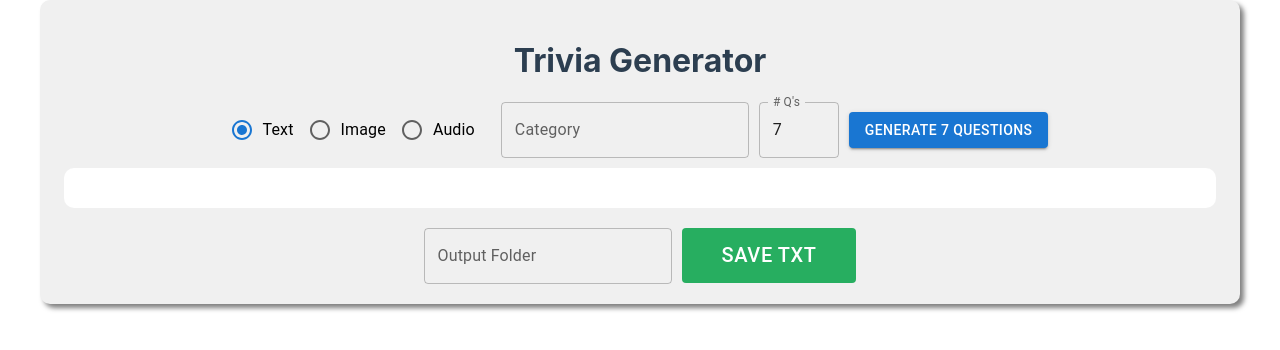
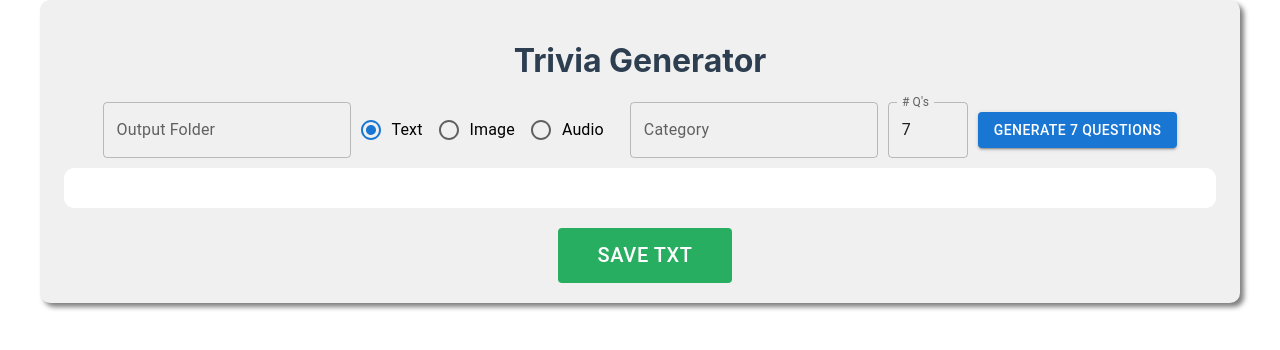
Before and after one commit to jduffey/gpt-trivia-assist, a React (Create React App) app: page / in a window 1280 px wide. Shown: the top 350 px of the page. Built offline with nearby package versions, Linux system fonts and the light colour scheme.

Commit message:
Put folder input field at the top where it belongs. (#19)

```diff
--- a/src/TriviaGenerator.js
+++ b/src/TriviaGenerator.js
@@ -1,7 +1,7 @@
 import React, { useState } from 'react';
 import axios from 'axios';
 
-import { Button, Container, TextField } from '@mui/material';
+import { Button, Container } from '@mui/material';
 
 import EditableQuestionAnswerPair from './EditableQuestionAnswerPair';
 import TriviaInputForm from './TriviaInputForm';
@@ -38,11 +38,11 @@ const TriviaGenerator = () => {
                     {
                         category: categoryInput,
                         questions: [
-                            { question: '', answer: '', questionType: categoryType, isDD: false, difficulty: 0},
-                            { question: '', answer: '', questionType: categoryType, isDD: false, difficulty: 0},
-                            { question: '', answer: '', questionType: categoryType, isDD: false, difficulty: 1},
-                            { question: '', answer: '', questionType: categoryType, isDD: false, difficulty: 1},
-                            { question: '', answer: '', questionType: categoryType, isDD: false, difficulty: 2},
+                            { question: '', answer: '', questionType: categoryType, isDD: false, difficulty: 0 },
+                            { question: '', answer: '', questionType: categoryType, isDD: false, difficulty: 0 },
+                            { question: '', answer: '', questionType: categoryType, isDD: false, difficulty: 1 },
+                            { question: '', answer: '', questionType: categoryType, isDD: false, difficulty: 1 },
+                            { question: '', answer: '', questionType: categoryType, isDD: false, difficulty: 2 },
                         ],
                     },
                 ];
@@ -238,6 +238,7 @@ const TriviaGenerator = () => {
                 className="input-form"
                 categoryType={categoryType}
                 setCategoryType={setCategoryType}
+                setFolderNameInput={setFolderNameInput}
                 categoryInput={categoryInput}
                 setCategoryInput={setCategoryInput}
                 numQuestions={numQuestions}
@@ -291,12 +292,6 @@ const TriviaGenerator = () => {
                     ))
                 }
             </div>
-            <TextField
-                id="folderNameInput"
-                label="Output Folder"
-                value={folderNameInput}
-                onChange={(e) => setFolderNameInput(e.target.value)}
-            />
             <Button
                 onClick={handleSave}
                 sx={{
--- a/src/TriviaInputForm.js
+++ b/src/TriviaInputForm.js
@@ -14,6 +14,7 @@ const TriviaInputForm = ({
     setCategoryType,
     categoryInput,
     setCategoryInput,
+    setFolderNameInput,
     numQuestions,
     setNumQuestions,
     onSubmit,
@@ -53,6 +54,11 @@ const TriviaInputForm = ({
 
     return (
         <form onSubmit={handleSubmit} className="trivia-form">
+            <TextField
+                id="folderNameInput"
+                label="Output Folder"
+                onChange={(e) => setFolderNameInput(e.target.value)}
+            />
             <FormControl component="fieldset">
                 <RadioGroup
                     row
```
